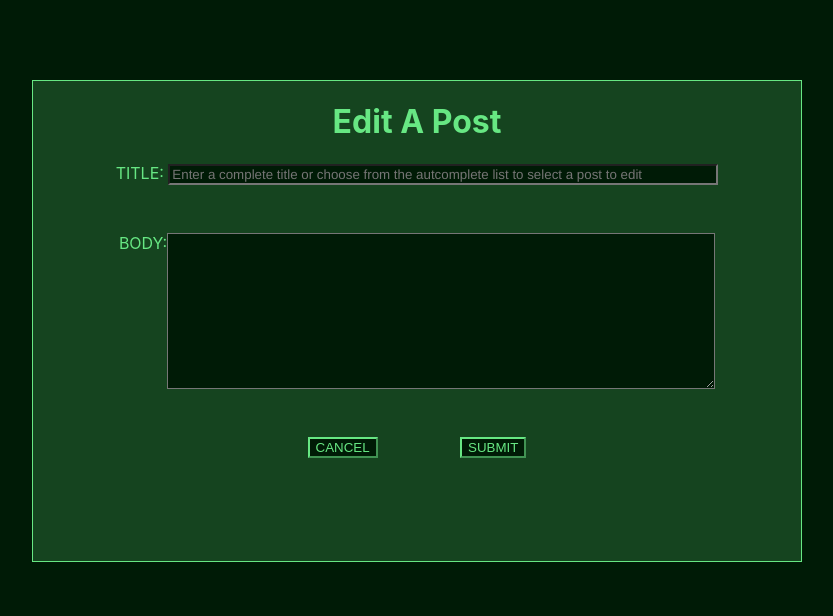
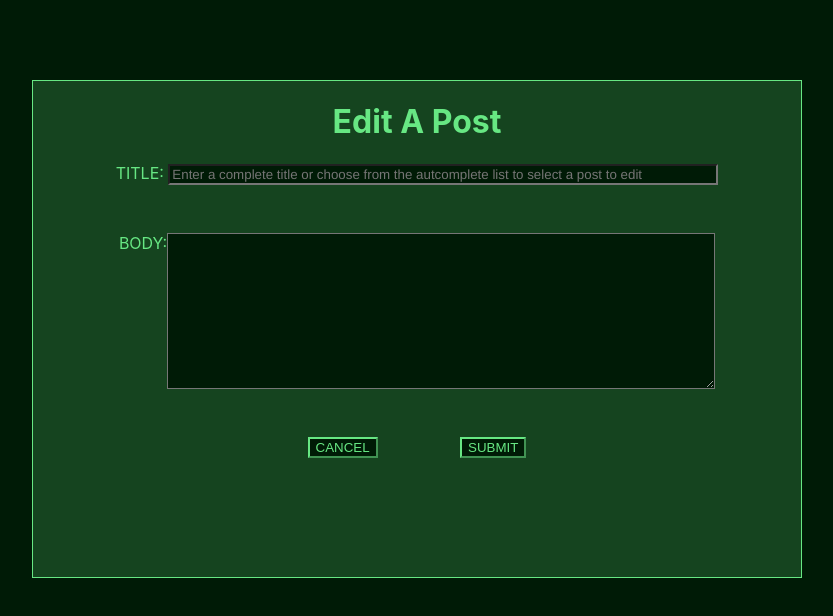
Before and after one commit to agubernikoff/1800_take_home, a React (Create React App) app in the folder client/: page /edit in a window 1280 px wide. Shown: the top 616 px of the page, without its empty margins (223-1056 px from the left). Built offline with nearby package versions, Linux system fonts and the light colour scheme; no server answers.

Commit message:
updated edit form style

```diff
--- a/client/src/App.css
+++ b/client/src/App.css
@@ -20,7 +20,7 @@ button {
 }
 .form-container {
   width: 60%;
-  height: 60vh;
+  height: 62vh;
   margin: 5em auto;
   background: var(--secondary-color);
   border: 1px solid var(--tertiary-color);
```
